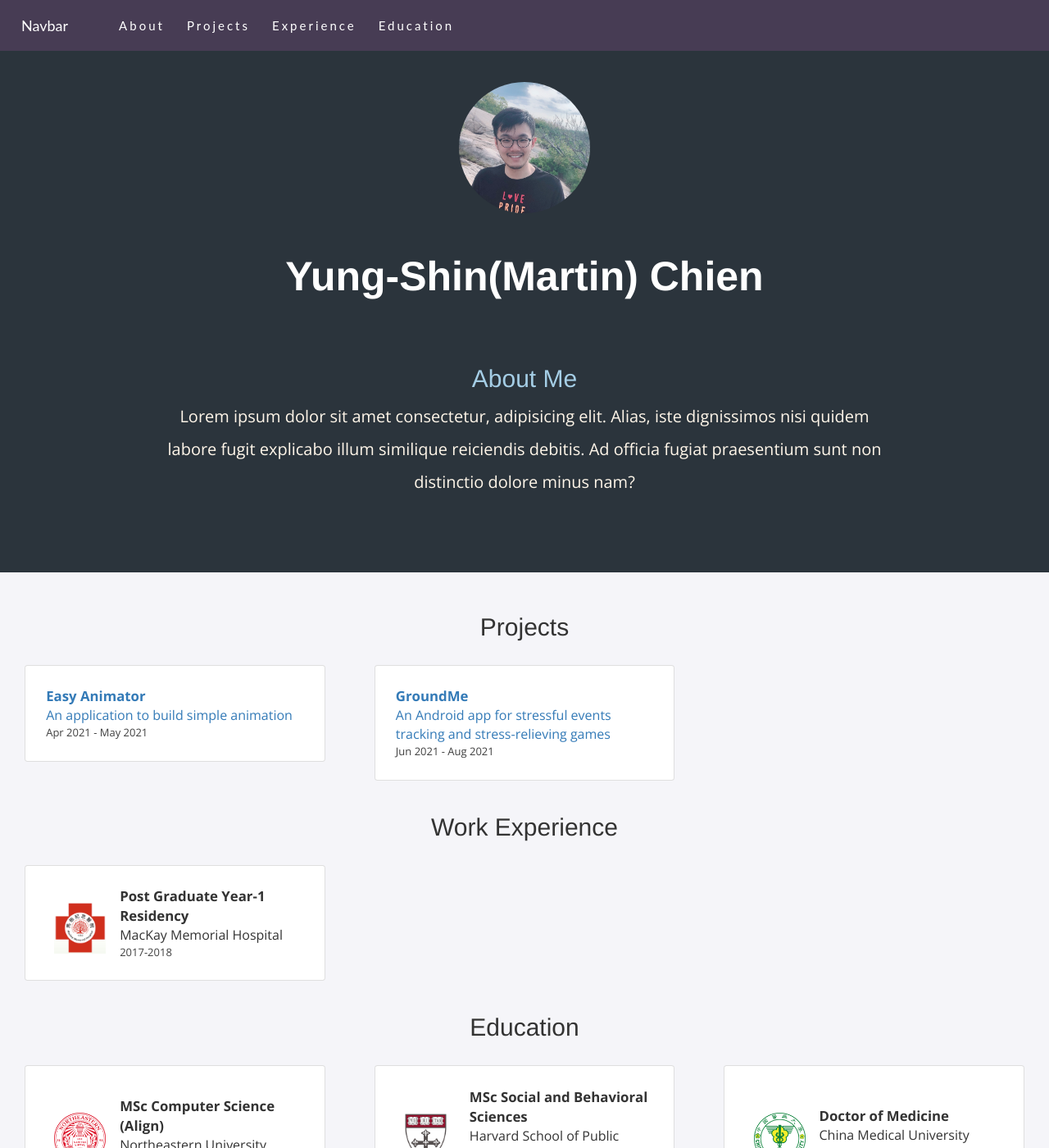
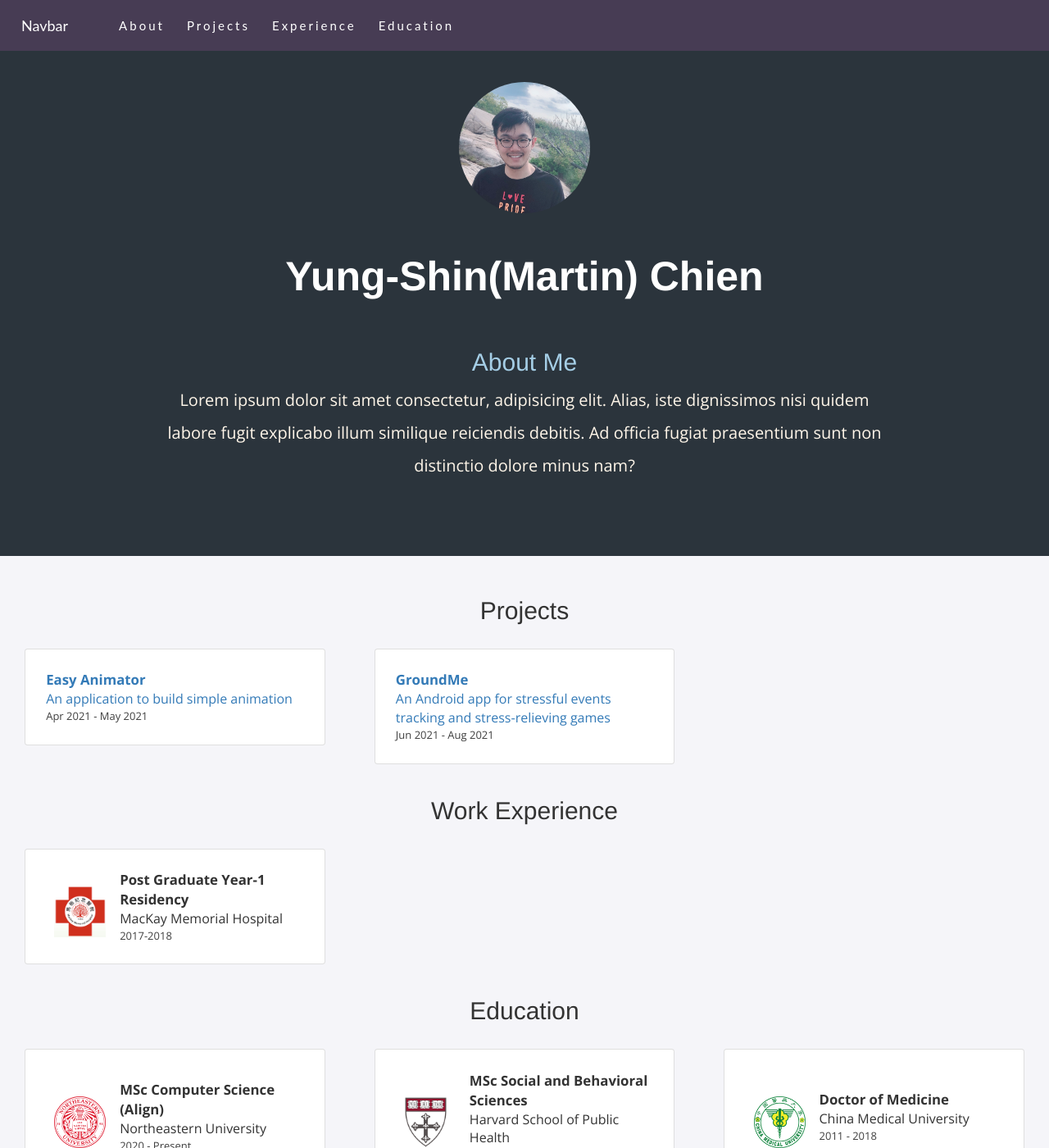
Before and after one commit to mchall92/mchall92.github.io, a Jekyll site: the page built from index.html, in a window 1280 px wide and 1400 px high. Shown: the whole window at 82% size. Built offline with Jekyll 4.4.1, drawn with Linux system fonts in a browser that asks for light colours; nearby versions of some CDN libraries.

Commit message:
fixed layout

```diff
--- a/_sass/profile.scss
+++ b/_sass/profile.scss
@@ -7,6 +7,7 @@
     h1 {
         font-size: 50px;
         font-weight: 700;
+        padding-bottom: 30px;
         color: white;
     }
 
@@ -27,7 +28,8 @@
 
     #about{
         font-size: large;
-        padding-top: 70px;
+        padding-top: 80px;
+        margin-top: -60px;
         color: #a5cee6;
     }
 
```
